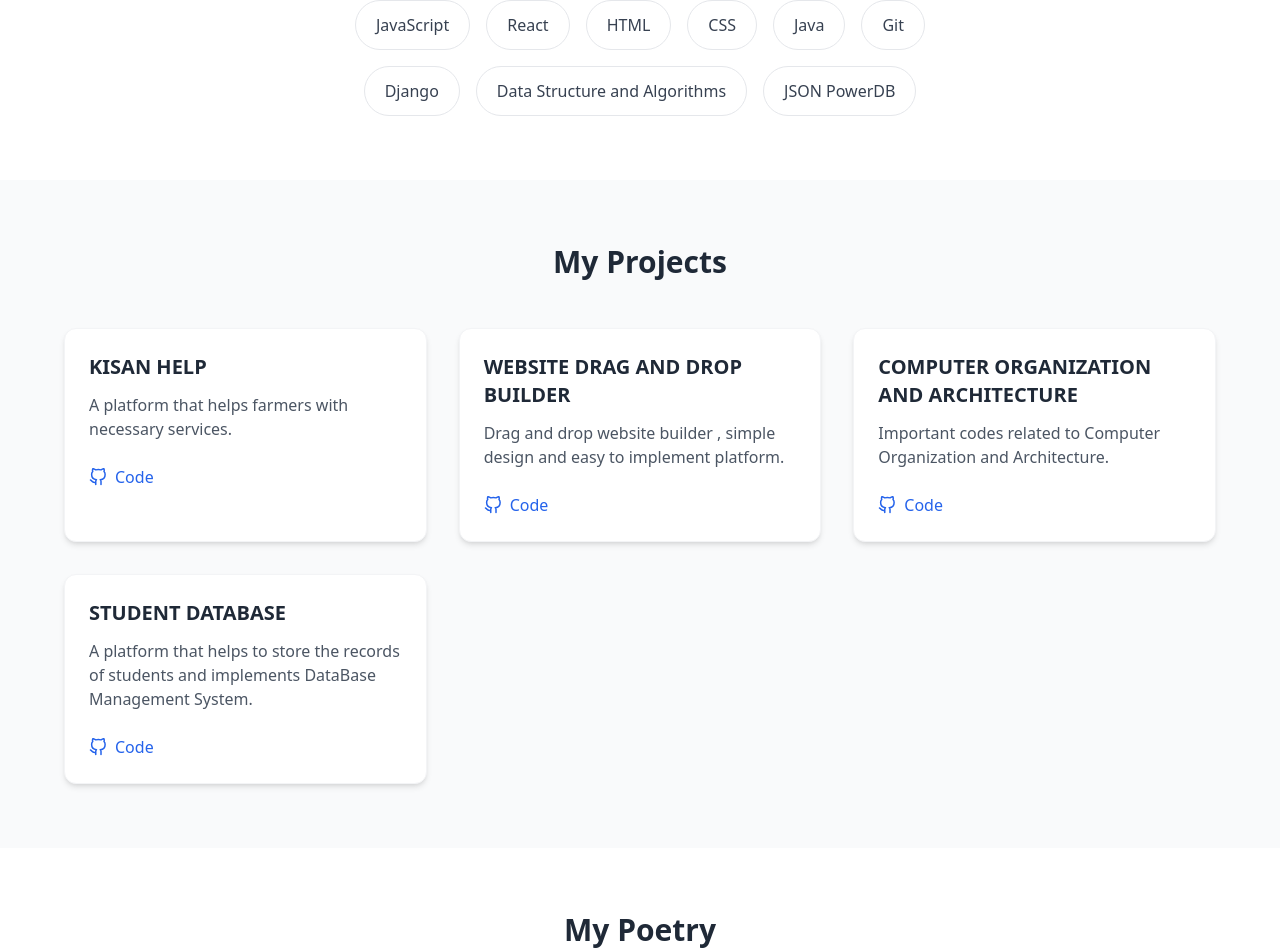
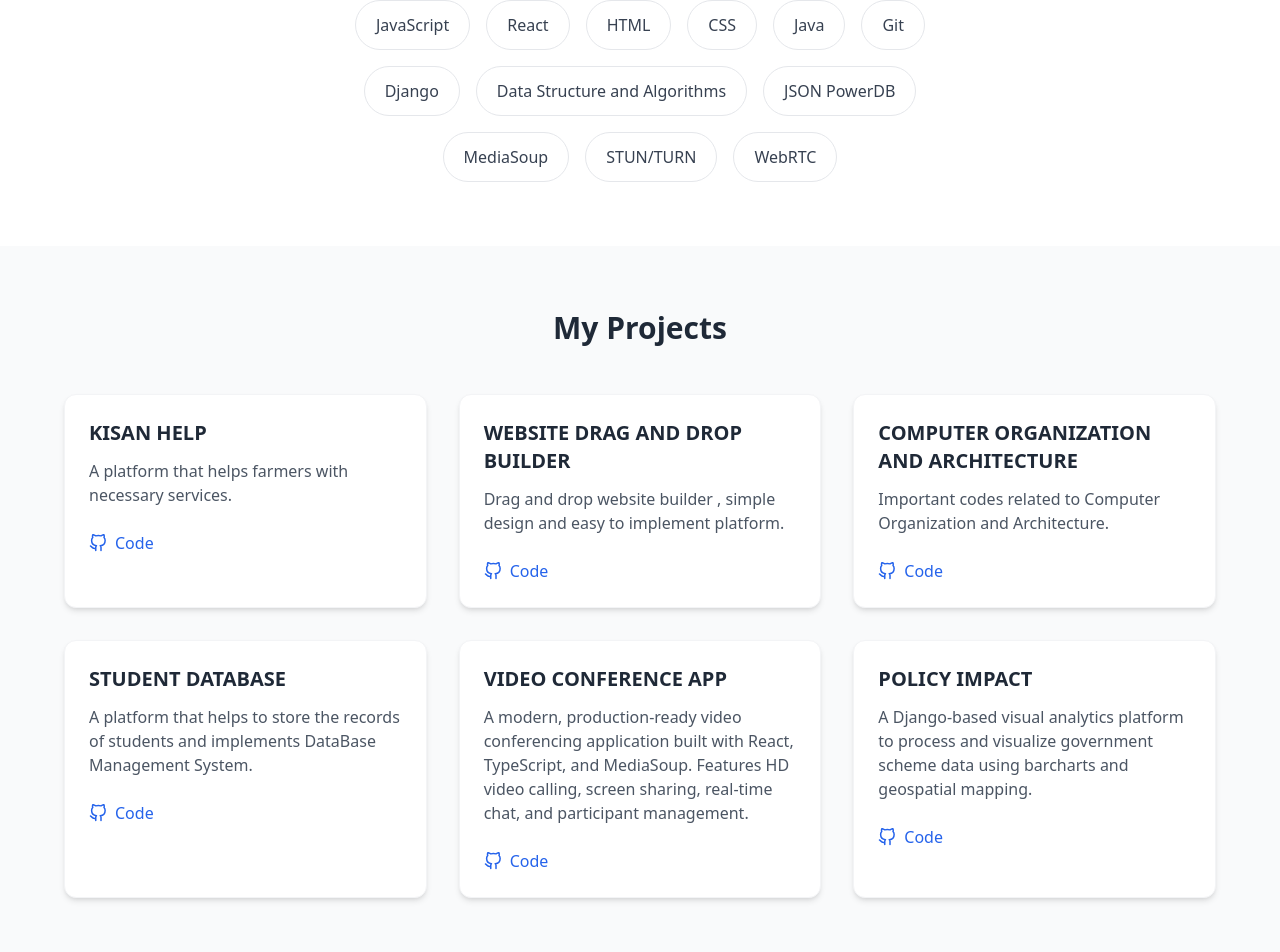
Before and after one commit to ShanpreetSingh/Portfolio, a React (Create React App) app: page / in a window 1280 px wide. Shown: the part 1428-2380 px from the top of the page. Built offline with nearby package versions, Linux system fonts and the light colour scheme.

Commit message:
Added skills and projects

```diff
--- a/src/components/Projects.jsx
+++ b/src/components/Projects.jsx
@@ -25,6 +25,18 @@ const Projects = () => {
       title: "STUDENT DATABASE",
       description: "A platform that helps to store the records of students and implements DataBase Management System.",
       github: "https://github.com/ShanpreetSingh/StudentDatabase",
+      //demo: "#",
+    },
+    {
+      title: "VIDEO CONFERENCE APP",
+      description: "A modern, production-ready video conferencing application built with React, TypeScript, and MediaSoup. Features HD video calling, screen sharing, real-time chat, and participant management.",
+      github: "https://github.com/ShanpreetSingh/video-conference-app",
+      //demo: "#",
+    },
+     {
+      title: "POLICY IMPACT",
+      description: "A Django-based visual analytics platform to process and visualize government scheme data using barcharts and geospatial mapping.",
+      github: "https://github.com/ShanpreetSingh/policy_impact",
       //demo: "#",
     },
   ];
--- a/src/components/Skills.jsx
+++ b/src/components/Skills.jsx
@@ -2,7 +2,8 @@ const skills = [
   'JavaScript', 'React',
   'HTML', 'CSS', 'Java',
   'Git', 'Django',
-  'Data Structure and Algorithms','JSON PowerDB'
+  'Data Structure and Algorithms','JSON PowerDB',
+  'MediaSoup','STUN/TURN','WebRTC',
 ];
 
 export default function Skills() {
```
